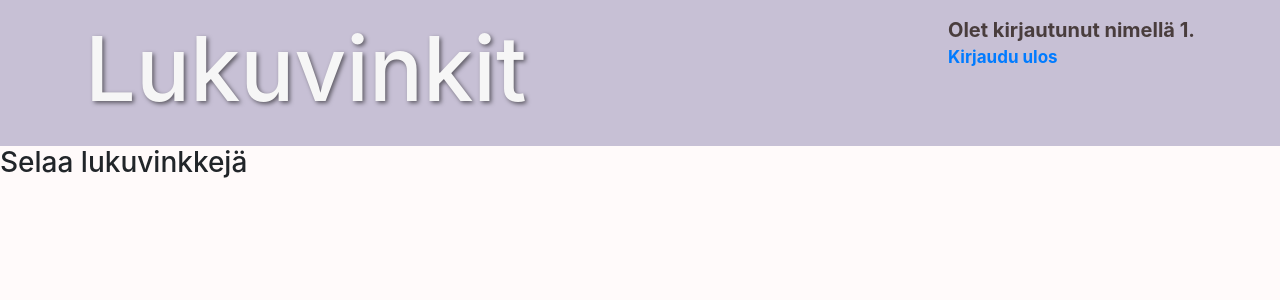
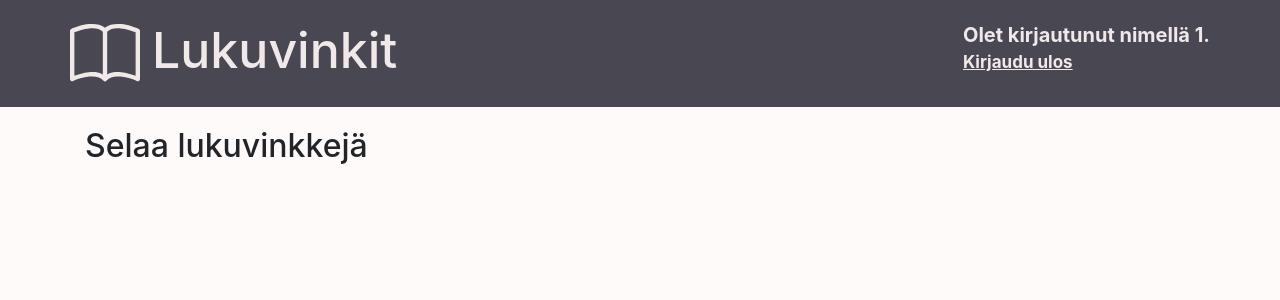
Before and after one commit to brontto/ohtu-miniprojekti, a Flask app: template src/templates/etusivu.html in a window 1280 px wide. Shown: the top 300 px of the page. Run offline with Flask 2, Linux system fonts and the light colour scheme; the template is opened without the code that fills it, so the values that code supplies are empty; the visitor is signed in with stand-in values (Sample User, id 1); some libraries are stand-ins or nearby versions.

Commit message:
sivujen tyylitystä lisää

```diff
--- a/src/static/style.css
+++ b/src/static/style.css
@@ -1,40 +1,54 @@
+
+
 .header {
-    background: rgba(76, 65, 130, 0.313);
+    background: rgba(25, 24, 37, 0.788);
     font-size: 5em;
-    color: rgba(73, 61, 61);
+    color: rgb(241, 233, 233);
     font-weight: bold;
-    padding-top: 15px;
+    padding-top: 20px;
     padding-bottom: 15px;
-
 }
 
 .header h1 {
-    font-size: 90px;
-    color: rgb(246, 246, 246);
-    text-shadow: 2px 2px 4px rgba(0, 0, 0, 0.524);
+    color: rgb(241, 233, 233);
+    font-size: 50px;
+    padding-left: 12px;
 }
 
 .header form {
     margin-bottom: 15px;
+
 }
 
 .header p {
     font-size: 20px;
-    color: rgba(73, 61, 61);
+    color: rgb(241, 233, 233);
 }
 
 .header a {
     font-size: 17px;
+    color: rgb(241, 233, 233);
+    text-decoration: underline;
+}
+
+h2 {
+    padding-top: 20px;
 }
 
 li.list-group-item {
-    background-color: snow;
-    padding: 0px;
+    background-color:snow;
+    padding: 8px;
 }
 
 li.list-group-item p {
    font-size: 20px;
+   margin: 0px;
    font-weight: bold;
+}
+li.list-group-item a {
+    text-decoration: underline;
+    color: rgba(25, 24, 37, 0.788);
+
 }
 
 .luo {
@@ -45,8 +59,12 @@ li.list-group-item p {
     color: rgb(177, 77, 77);
 }
 
+.uusi {
+    padding-left: 8px;
+}
+
 body {
     margin: 0;
     padding: 0;
-    background-color: snow;
+    background-color:snow;
 }
--- a/src/templates/etusivu.html
+++ b/src/templates/etusivu.html
@@ -5,25 +5,32 @@
 </head>
 
 <body>
-
     <section class="header">
         <div class="container">
             <div class="row">
-                <div class="col-8 d-flex justify-content-start">
+                <div class="col d-flex justify-content-start">
+                    <div class="row">
+                        <svg xmlns="http://www.w3.org/2000/svg" width="70" height="70" fill="currentColor" class="bi bi-book" viewBox="0 0 16 16">
+                            <path d="M1 2.828c.885-.37 2.154-.769 3.388-.893 1.33-.134 2.458.063 3.112.752v9.746c-.935-.53-2.12-.603-3.213-.493-1.18.12-2.37.461-3.287.811V2.828zm7.5-.141c.654-.689 1.782-.886 3.112-.752 1.234.124 2.503.523 3.388.893v9.923c-.918-.35-2.107-.692-3.287-.81-1.094-.111-2.278-.039-3.213.492V2.687zM8 1.783C7.015.936 5.587.81 4.287.94c-1.514.153-3.042.672-3.994 1.105A.5.5 0 0 0 0 2.5v11a.5.5 0 0 0 .707.455c.882-.4 2.303-.881 3.68-1.02 1.409-.142 2.59.087 3.223.877a.5.5 0 0 0 .78 0c.633-.79 1.814-1.019 3.222-.877 1.378.139 2.8.62 3.681 1.02A.5.5 0 0 0 16 13.5v-11a.5.5 0 0 0-.293-.455c-.952-.433-2.48-.952-3.994-1.105C10.413.809 8.985.936 8 1.783z"/>
+                        </svg>
                         <h1>Lukuvinkit</h1>
                     </div>
+                </div>
+
+                <div class="col-3 d-flex justify-content-middle"></div>
+
                 {% if session.tunnus %}
-                    <div class="col d-flex justify-content-end">
+                    <div class=" d-flex justify-content-end">
                         <p>Olet kirjautunut nimellä {{ session.tunnus }}.<br>
                         <a href="/kirjaudu_ulos">Kirjaudu ulos</a></p>
                     </div>
                 {% else %}
-                    <div class="col-4 d-flex flex-column justify-content-end">
+                    <div class="col-3 d-flex flex-column justify-content-end">
                         <form action="/kirjautuminen" method="POST">
                                 <input type="text" name="kayttajatunnus" class="form-control" placeholder="Käyttäjätunnus"></p>
                                 <input type="password" name="salasana" class="form-control" placeholder="Salasana"></p>
                                 <div class="d-flex justify-content-end">
-                                    <input type="submit" value="Kirjaudu" class="btn btn-primary">
+                                    <input type="submit" value="Kirjaudu" class="btn btn-light">
                                 </div>
                                 {% if error %}
                                     <p>Error: {{error}} </p>
@@ -38,7 +45,9 @@
         </div>
     </section>
 
-    <h3>Selaa lukuvinkkejä</h3>
+    <div class="container">
+        <h2>Selaa lukuvinkkejä</h2>
+        <br>
         <ul class="list-group list-group-flush">
             {% for vinkki in vinkkilista %}
                 <li class="list-group-item">
@@ -47,5 +56,6 @@
                 </li>
             {% endfor %}
         </ul>
+    </div>
 
 </body>
--- a/src/templates/lukuvinkit.html
+++ b/src/templates/lukuvinkit.html
@@ -36,17 +36,17 @@
 
     {% if session.tunnus %}
     <div class="container">
-
+        <div class="uusi">
             <form action="/luo_vinkki" method="POST">
                 <div>Otsikko:</div>
                     <input type="text" name="otsikko">
                 <div>Url:</div>
                 <input type="text" name="url">
                 <div class="luo">
-                <input type="submit" value="Luo uusi lukuvinkki" class="btn btn-primary">
+                    <input type="submit" value="Luo uusi lukuvinkki" class="btn btn-secondary">
                 </div>
             </form>
-
+        </div>
     </div>
     {% endif %}
 
```
Also changed, not shown: src/templates/rekisterointi.html (+9 -12 lines). Lines whose indentation alone changed are shown as unchanged.
